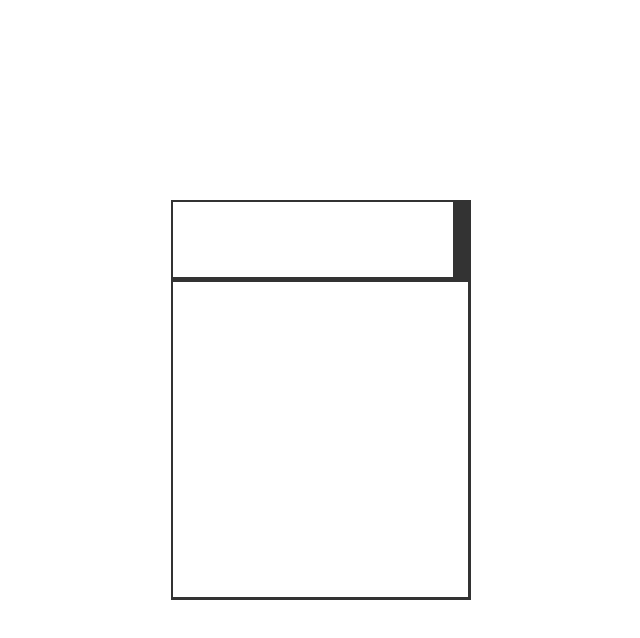
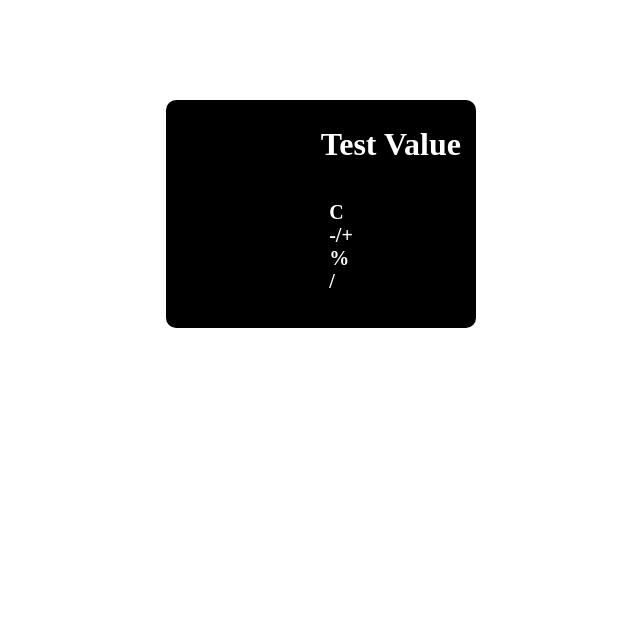
Before and after one commit to Malachi304/WebDevProjects, a plain HTML site: page SimpleCalculator/index.html in a window 1280 px wide. Shown: the whole page, without its empty margins (319-959 px from the left). Drawn offline with Linux system fonts and the light colour scheme.

Commit message:
Calculator progress

```diff
--- a/SimpleCalculator/index.html
+++ b/SimpleCalculator/index.html
@@ -8,14 +8,17 @@
 </head>
 <body>
 
-    <div class="Container">
-        <div class="Screen">
-
-
+    <div id="container">
+      <div id = "calculatorApp">
+        <div id="screen"><h1>Test Value</h1></div>
+        <div id="buttons">
+            <ul>
+                <li>C</li>
+                <li>-/+</li>
+                <li>%</li>
+                <li>/</li>
+            </ul>
         </div>
-        <div class="ButtonBox">
-
-
         </div>
 
     </div>
--- a/SimpleCalculator/styles.css
+++ b/SimpleCalculator/styles.css
@@ -1,37 +1,34 @@
-*{
-    margin:0;
-    padding:0;
-    font-family: sans-serif;
-    box-sizing: border-box;
+#container{
+    width: 100%;
+    min-height: 100vh;
 }
-
-body{
+#calculatorApp{
+    width: 100%;
+    max-width: 300px;
+    background: black;
+    margin: 100px auto 20px;
+    padding:5px;
+    border-radius: 10px;
+}
+#screen{
+    color: #fff;
+    font-weight: lighter;
+    font-size: 16px;
+    text-align: end;
+    margin-right: 10px;
+    margin-bottom: 10px;
+}
+#buttons{
     display: flex;
     justify-content: center;
     align-items: center;
-    height: 100vh;
-
+    color: #fff;
 }
-
-.Container{
-    background-color: #333;
-    height: 400px;
-    width: 300px;
-    border: 2px solid #000;
-    padding: 2px;
-    border: 0;
-
+#buttons ul{
+    margin-bottom: 30px;
 }
-
-.Container .Screen{
-    width: 280px;
-    height: 75px;
-    background-color: #fff;
+ul li{
+    font-weight: bolder;
+    list-style: none;
+    font-size: 20px;
 }
-
-.Container .ButtonBox{
-    background-color: #fff;
-    width: 295px;
-    height: 315px;
-    margin-top: 5px;
-}
```
